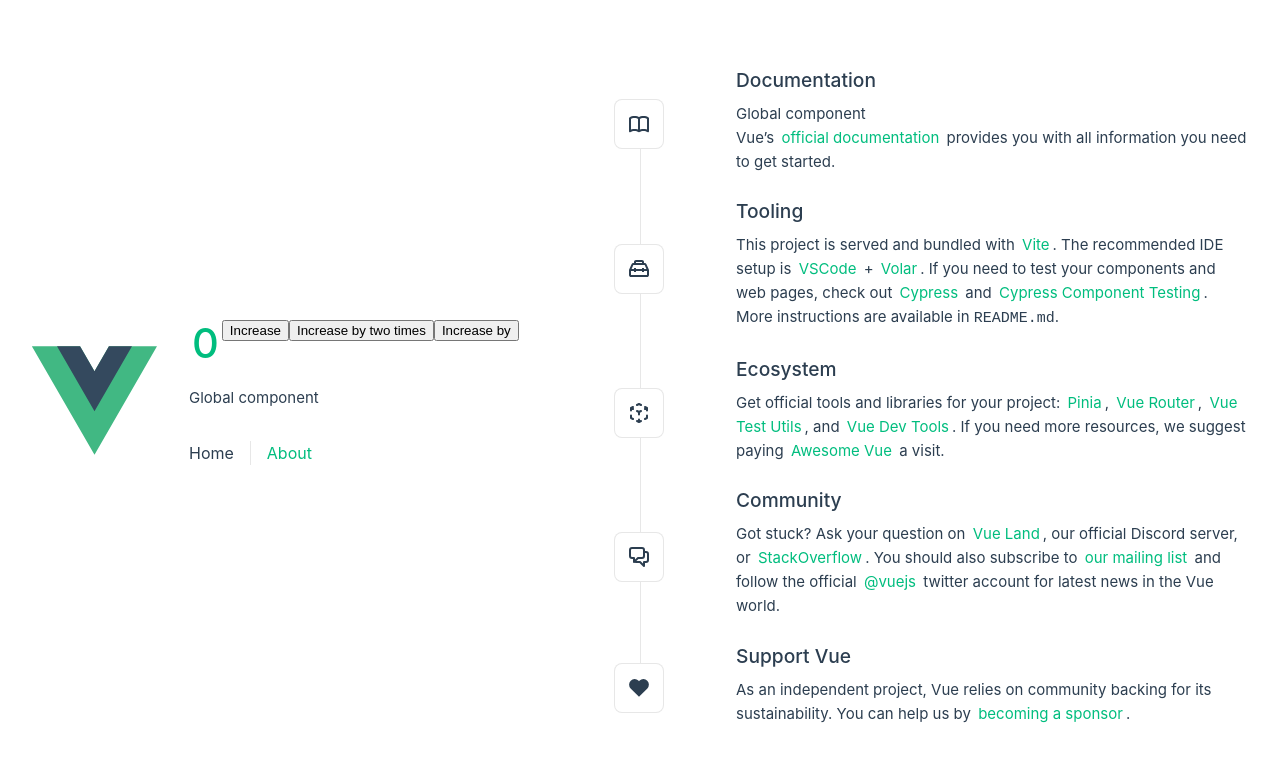
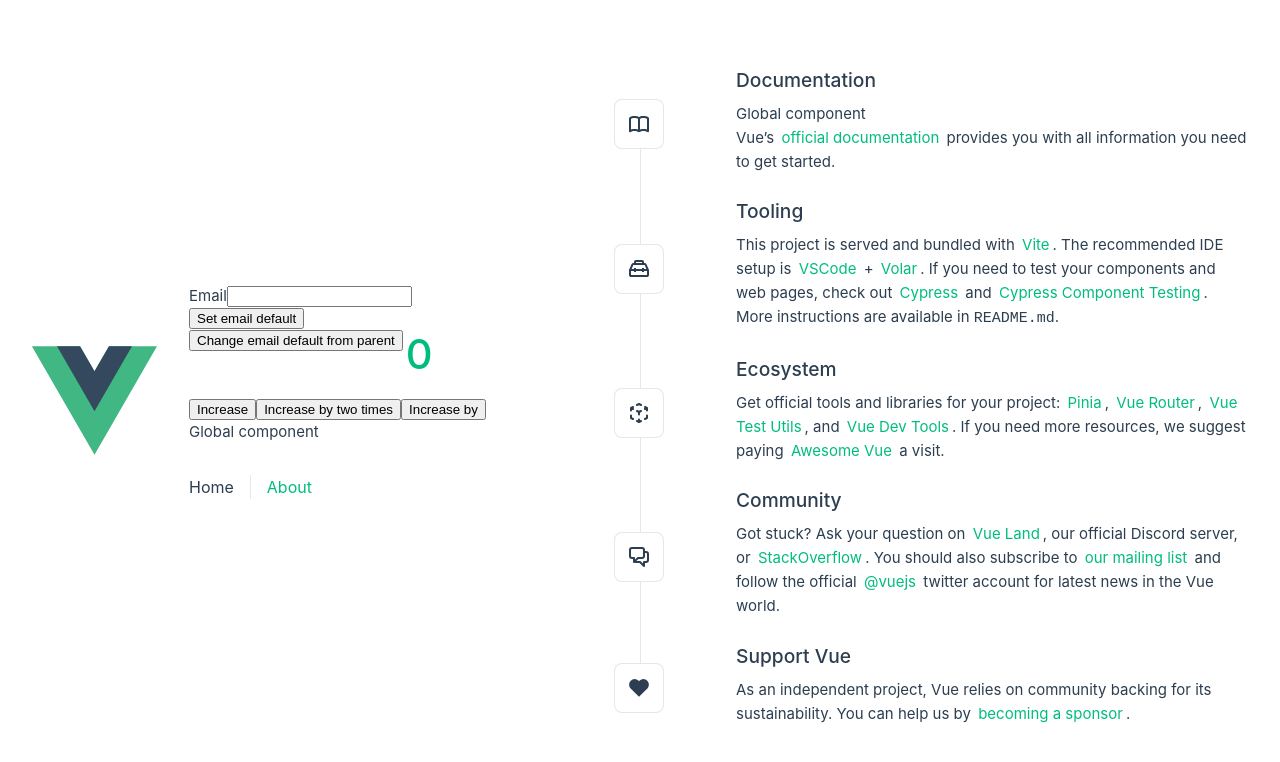
Before and after one commit to techmely/vuejs-course, a Vue app in the folder 13-components/: page / in a window 1280 px wide. Shown: the top 762 px of the page. Built offline with nearby package versions, Linux system fonts and the light colour scheme.

Commit message:
feat: update component v-model

```diff
--- a/13-components/src/App.vue
+++ b/13-components/src/App.vue
@@ -2,11 +2,21 @@
 import { RouterLink, RouterView } from "vue-router";
 import HelloWorld from "./components/HelloWorld.vue";
 import ButtonCount from "./components/ButtonCount.vue";
-import { ref } from "vue";
+import ComponentVModel from "./components/ComponentVModel.vue";
+import { ref, watchEffect } from "vue";
 const count = ref(0);
 
 const increaseBy = (number1, number2) => {
   count.value = count.value + number1 + number2;
+};
+const email = ref("");
+
+watchEffect(() => {
+  console.log(email.value);
+});
+
+const changeEmailDefaultFromParent = () => {
+  email.value = "techmely.creation@gmail.com";
 };
 </script>
 
@@ -15,6 +25,10 @@
     <img alt="Vue logo" class="logo" src="@/assets/logo.svg" width="125" height="125" />
 
     <div class="wrapper">
+      <component-v-model v-model="email" />
+      <button @click="changeEmailDefaultFromParent">
+        Change email default from parent
+      </button>
       <HelloWorld :count="count" />
       <button-count
         @increase="count++"
--- /dev/null
+++ b/13-components/src/components/ComponentVModel.vue
@@ -0,0 +1,16 @@
+<template>
+  <div>
+    <label for="Email">Email</label>
+    <input type="text" v-model="email" />
+    <p>{{ email }}</p>
+    <button @click="setEmailDefault">Set email default</button>
+  </div>
+</template>
+
+<script setup>
+const email = defineModel();
+
+const setEmailDefault = () => {
+  email.value = "thaycacac.official@gmail.com";
+};
+</script>
```
